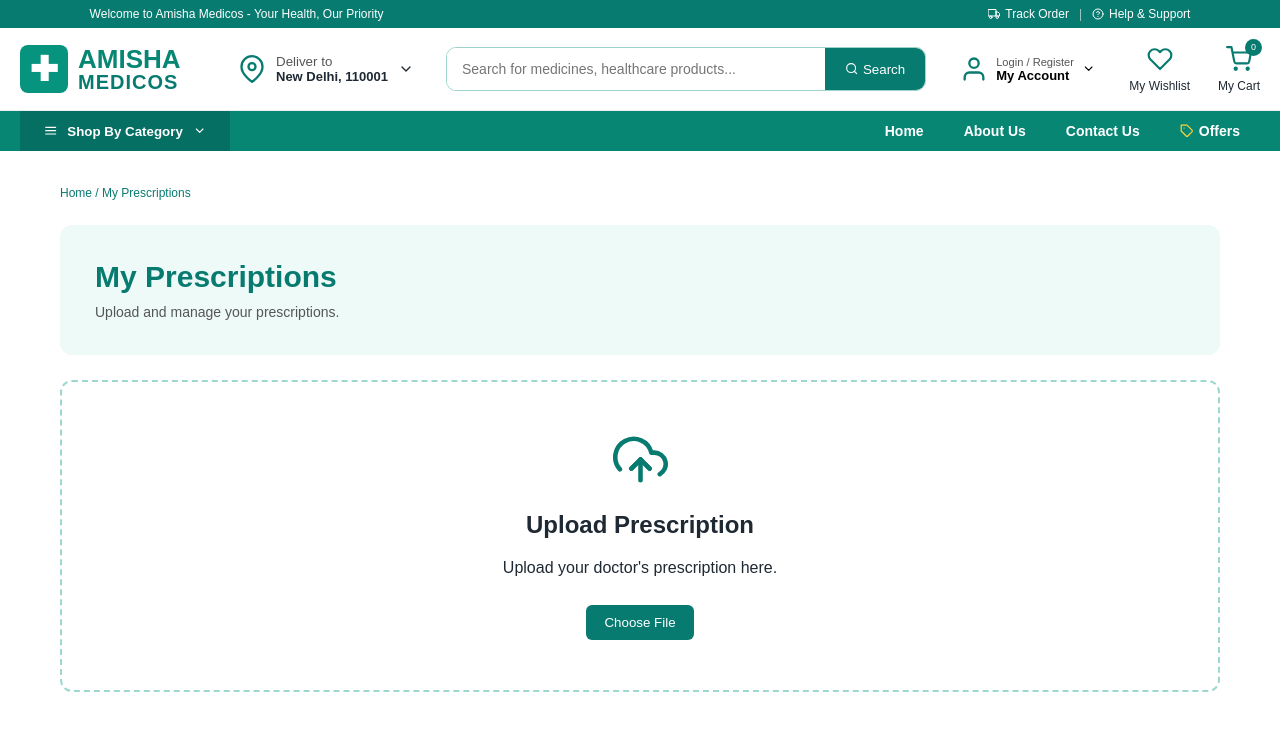
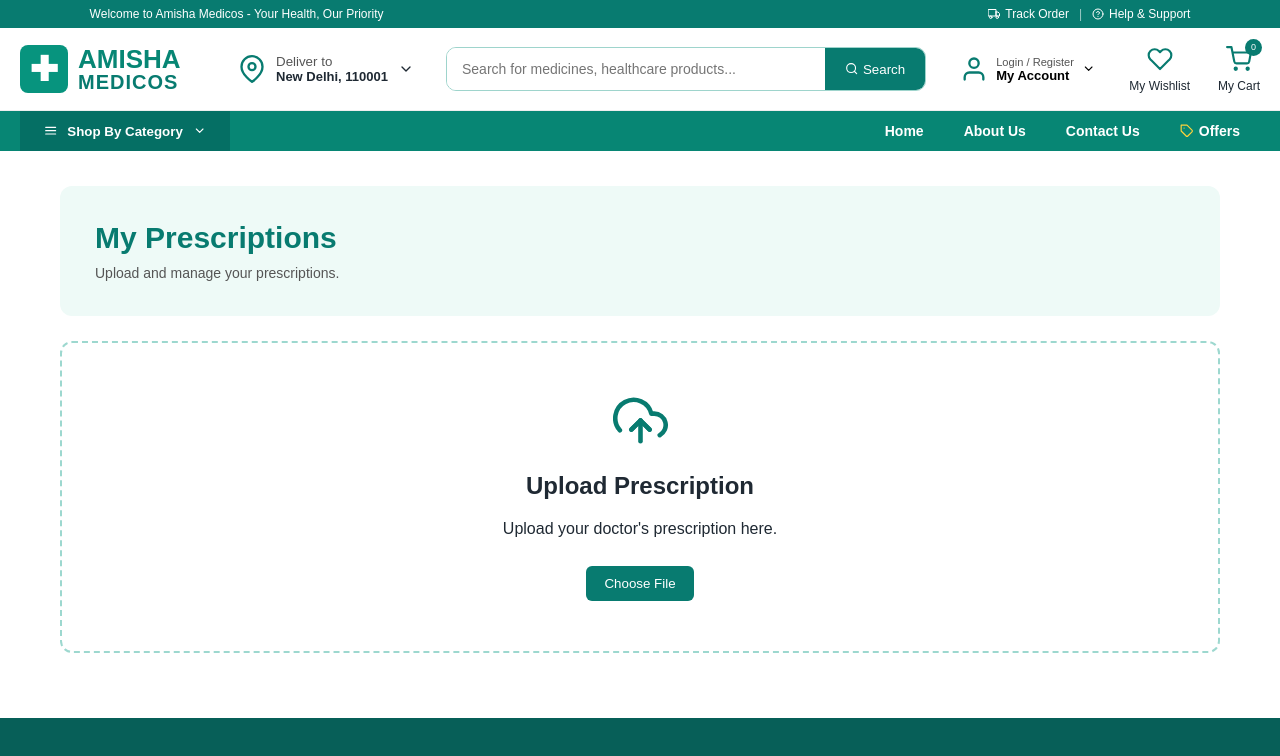
Before and after one commit to Anjaligagneja07/AmishaMedicos-REACT.JS-AND-NODE.JS, a React (Create React App) app: page /prescriptions in a window 1280 px wide. Shown: the top 756 px of the page. Built offline with nearby package versions, Linux system fonts and the light colour scheme.

Commit message:
updated changes

```diff
--- a/src/pages/Orders.js
+++ b/src/pages/Orders.js
@@ -4,11 +4,6 @@ function Orders() {
 
   return (
     <div className="inner-page">
-
-      <div className="breadcrumb">
-        Home / My Orders
-      </div>
-
       <div className="page-header">
 
         <h1>
--- a/src/pages/Prescription.js
+++ b/src/pages/Prescription.js
@@ -5,11 +5,6 @@ function Prescription() {
 
   return (
     <div className="inner-page">
-
-      <div className="breadcrumb">
-        Home / My Prescriptions
-      </div>
-
       <div className="page-header">
 
         <h1>
--- a/src/pages/Profile.js
+++ b/src/pages/Profile.js
@@ -4,11 +4,6 @@ function Profile() {
 
   return (
     <div className="inner-page">
-
-      <div className="breadcrumb">
-        Home / My Profile
-      </div>
-
       <div className="page-header">
         <h1>My Profile</h1>
         <p>Manage your personal information.</p>
--- a/src/pages/TrackOrder.js
+++ b/src/pages/TrackOrder.js
@@ -13,11 +13,9 @@ function TrackOrder() {
         <p>
           Enter your order number to track your delivery.
         </p>
-
       </div>
 
       <div className="track-box">
-
         <input
           type="text"
           placeholder="Enter Order ID"
```
Also changed, not shown: src/pages/Home.js (+2 -42 lines).
